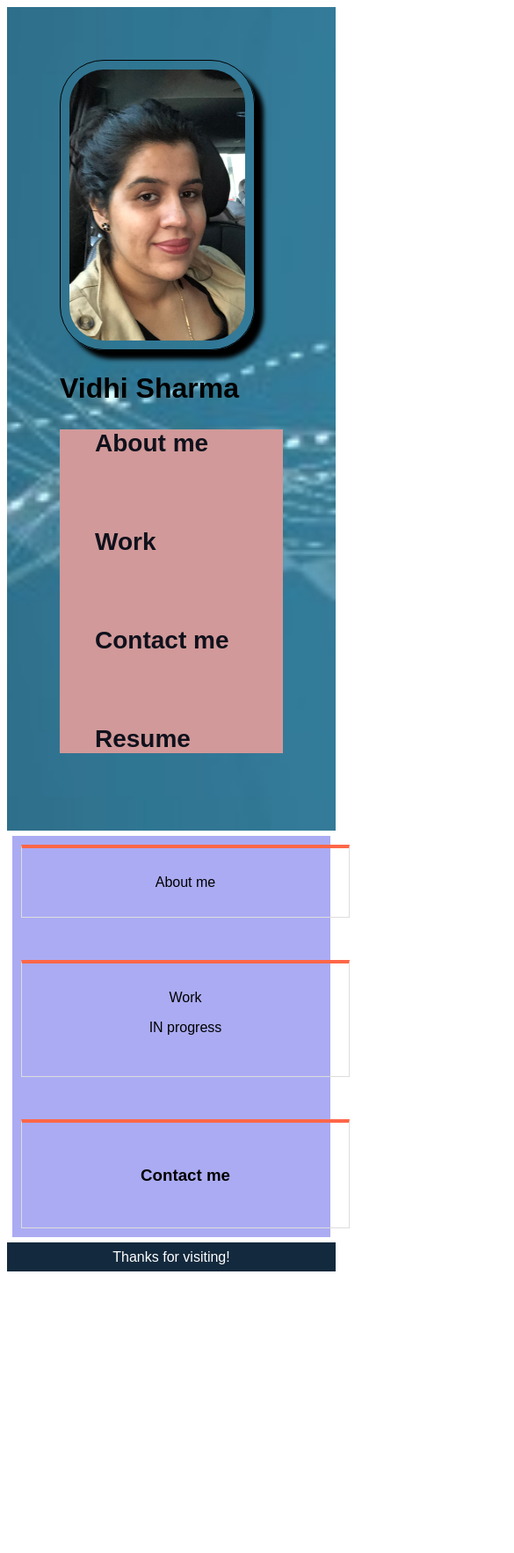
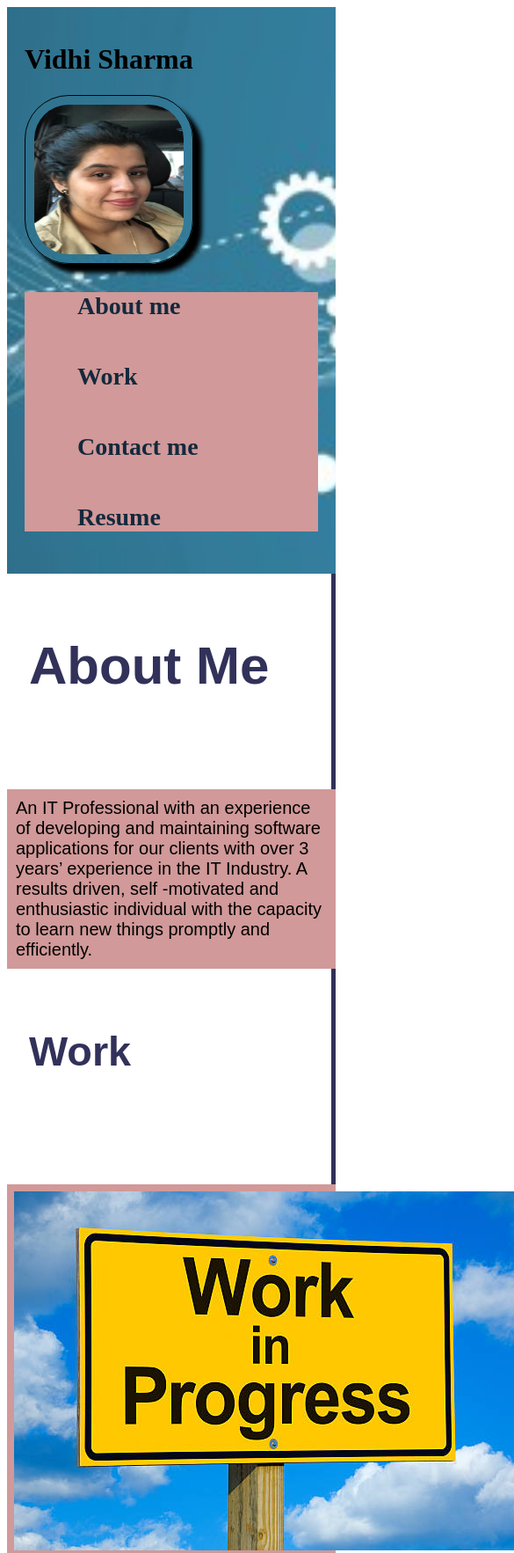
Before and after one commit to Vidhi0307/MyProfile-Week2, a plain HTML site: page index.html in a window 390 px wide. Shown: the top 1765 px of the page at 88% size, 585 px wide, since content can reach past the window. Before the commit the page ends 1445 px from the top, so only its background shows below. Drawn offline with Linux system fonts and the light colour scheme.

Commit message:
changed the html file for adding functionalities and changed css for styling and added images required for the profile

```diff
--- /dev/null
+++ b/assets/css/style.css
@@ -0,0 +1,144 @@
+/* * {
+    box-sizing: border-box;
+  } */
+        header {
+            padding: 20px;
+            color:black;
+            /* background-color: rgb(117, 117, 143); */
+            background-image: url("../images/1643953706830.jpg");
+            background-repeat: no-repeat;
+            background-size:cover;
+            text-align:left
+
+        }
+
+
+        header img{
+            border :10px black;
+            border-style: solid;
+            border-width: 1px;
+            border-radius: 50px;
+            padding: 10px;
+            flex: 0 0 300px;
+            box-shadow: 10px 10px 5px black;
+
+        }
+
+        header .nav-list {
+            display : flex;
+            gap : 3rem;
+            list-style: none;
+            justify-content: flex-end;
+            font-size:28px;
+            font-weight: bold;
+            color:black;
+            text-decoration: none;
+        }
+        .nav-list a {
+            color: #13293d;
+            padding: 14px 20px;
+            text-decoration: none;
+            text-align: center;
+          }
+        header .nav-list a:hover  {
+            background-color: rgb(102, 102, 112);
+          }
+
+
+
+        .main , .sections {
+            display: flex;
+             flex-direction:row;
+
+
+        }
+
+        aside {
+
+            flex-basis: 200px;
+            flex-wrap: wrap;
+            flex-grow: 0;
+            flex-shrink: 0;
+            background-color: white;
+            padding: 20px 20px 25px 25px;
+            font: 40px bold Arial, sans-serif;
+            color: rgb(49, 49, 90);
+            border-right : thick solid  rgb(49, 49, 90);
+         }
+
+         .sectionsDescription {
+            display : flex;
+           background-color: #fff;
+            flex-wrap: wrap;
+            padding:20px;
+
+
+          }
+          .row {
+            display: flex;
+            flex-wrap: wrap;
+            padding: 0 4px;
+          }
+
+          /* Create two equal columns that sits next to each other */
+          .column {
+            flex: 50%;
+            padding: 0 4px;
+          }
+
+          .column img {
+            margin-top: 8px;
+            vertical-align: middle;
+          }
+
+         .sectionDescription ul {
+            display : flex;
+            flex-wrap:wrap;
+            gap : 2rem;
+            list-style: none;
+            justify-content: center;
+            font-size:28px;
+            color: #0f111c;
+            font-weight: bold;
+            text-decoration: none;
+            padding-top: 20px;
+
+
+          }
+
+          .sectionDescription p {
+            font: 20px  Arial, sans-serif;
+            margin: 10px 10px 10px 10px ;
+
+
+          }
+
+
+
+        footer {
+                display: flex;
+                justify-content: center;
+                padding: 2%;
+                background-color: #13293d;
+                color: #fff;
+                }
+
+
+
+
+
+        @media screen and (max-width: 768px)
+        {
+
+            main ,.nav-list ,.sections {
+                flex-direction : column;
+                background-color :rgb(209, 153, 153);
+            }
+
+            aside {
+                order: 0;
+
+            }
+
+
+        }
--- a/index.html
+++ b/index.html
@@ -3,120 +3,92 @@
 <head>
     <meta charset="UTF-8"/>
     <meta name="viewport" content="width=device-width, initial-scale=1" />
-    <title>My practice file</title>
-    <style type="text/css">
-        header{
-            padding:60px;
-     /*     background-color:rgb(176, 233, 214);
-             */color:black;
-            background-image : url('assets/images/1643953706830.jpg' );
-            background-repeat: no-repeat;
-            background-size:cover;
+    <link rel ="stylesheet" href="assets/css/style.css">
+    <title>Vidhi Portfolio</title>
 
-
-        }
-        header img{
-            border :10px black;
-            border-style: solid;
-            border-width: 1px;
-            border-radius: 50px;
-            padding: 10px;
-            flex: 0 0 300px;
-            box-shadow: 10px 10px 5px black;
-           /*  margin: 20px;*/
-        }
-        .nav-list{
-            display : flex;
-            gap : 5rem;
-            list-style: none;
-            justify-content: flex-end;
-            font-size:28px;
-            color: #0f111c;
-            font-weight: bold;
-             text-decoration: none;
-
-
-        }
-
-        .projects {
-         text-align: center;
-         width: 100%;
-         float: left;
-         padding: 30px 15px;
-         border: 1px solid #dddddd;
-         border-top: 4px solid #ff6748;
-         height: 100%;
-        }
-
-
-        html {
-           height :100%;
-
-        }
-        body {
-            min-height : 100%;
-            font-family: sans-serif;
-
-        }
-
-        main  {
-            display :flex;
-            justify-content: center;
-            justify-items: flex-end;
-            background-color: rgb(163, 232, 232);
-            border: 6px #fff solid;
-            padding: 10px;
-            gap:3rem;
-            flex-direction:column;
-        }
-
-        footer {
-                display: flex;
-                justify-content: center;
-                padding: 2%;
-                background-color: #13293d;
-                color: #fff;
-                }
-
-        @media screen and (max-width: 992px)
-        {
-            main ,.nav-list {
-                flex-direction : column;
-                background-color :rgb(209, 153, 153);
-            }
-        }
-
-        @media screen and (max-width: 768px)
-        {
-            main {
-                background-color :rgb(171, 171, 243);
-            }
-
-        }
-        </style>
 
 </head>
 <body>
     <header>
-       <div> <img src ="assets/images/IMG_2410.jpg" width="200px"  alt ="vidhi"/></div>
+        <h1>Vidhi Sharma</h1>
+       <div> <img src ="assets/images/IMG_2410.jpg" width="170px" height =170px alt ="vidhi"/></div>
+       <ul class ="nav-list">
+        <li><a href=#aboutMe>About me</a></li>
+        <li><a href=#work>Work</a></li>
+        <li><a href=#contact>Contact me</a></li>
+        <li><a href=#>Resume</a></li>
+    </ul>
+     </header>
 
-        <h1>Vidhi Sharma</h1>
-        <ul class ="nav-list">
-            <li>About me</li>
-            <li>Work</li>
-            <li>Contact me</li>
-            <li>Resume</li>
-        </ul>
-</header>
-    <main>
-      <article> <div class="projects">About me</div></article>
-        <div class="projects"><span>Work</span>
-        <p>IN progress </p></div>
-        <div class="projects"><h3>Contact me</h3> </div>
-    </main>
+<main>
+<!-- About Me Section -->
+
+<section class ="sections">
+    <aside id = "aboutMe" >
+      <h2>About Me</h2>
+
+    </aside>
+
+    <section class="sectionDescription">
+      <p> An IT Professional with an experience of developing and maintaining software applications for our clients with over 3 years’ experience in the IT Industry.
+        A results driven, self -motivated and enthusiastic individual with the capacity to learn new things promptly and efficiently.
+        </p>
+    </section>
+</section>
+
+        <!-- Work Section -->
+
+  <section class ="sections">
+    <aside id="work"  >
+      <h1>Work</h1>
+
+    </aside>
+
+    <section class="sectionDescription">
+       <div class="row">
+        <div class="column">
+          <img src="assets/images/Work.jpg">
+          <img src="assets/images/Work.jpg">
+
+        </div>
+        <div class="column">
+         <img src="assets/images/Work.jpg">
+         <img src="assets/images/Work.jpg">
+          <img src="assets/images/Work.jpg">
 
 
+        </div>
+
+      </div>
+
+    </section>
+</section>
+
+
+    <!-- Contact Me section -->
+    <section class ="sections">
+
+    <aside id="contact">
+      <h1>Contact me</h1>
+    </aside>
+
+    <section class="sectionDescription">
+
+      <ul>
+        <li><a href="tel:+6147481037">+61 474781037</a></li>
+        <li><a href="mailto:vidhi.sydney07@gmail.com"> vidhi.sydney07@gmail.com</a></li>
+        <li><a href ="https://github.com/">Github</a> </li>
+        <li>Twitter</li>
+        <li>Spotify</li>
+
+      </ul>
+
+    </section>
+</section>
+</main>
+
 </body>
+
 <footer>
     <span>Thanks for visiting!</span>
   </footer>
```
Also changed, not shown: assets/images/Work.jpg (added).
